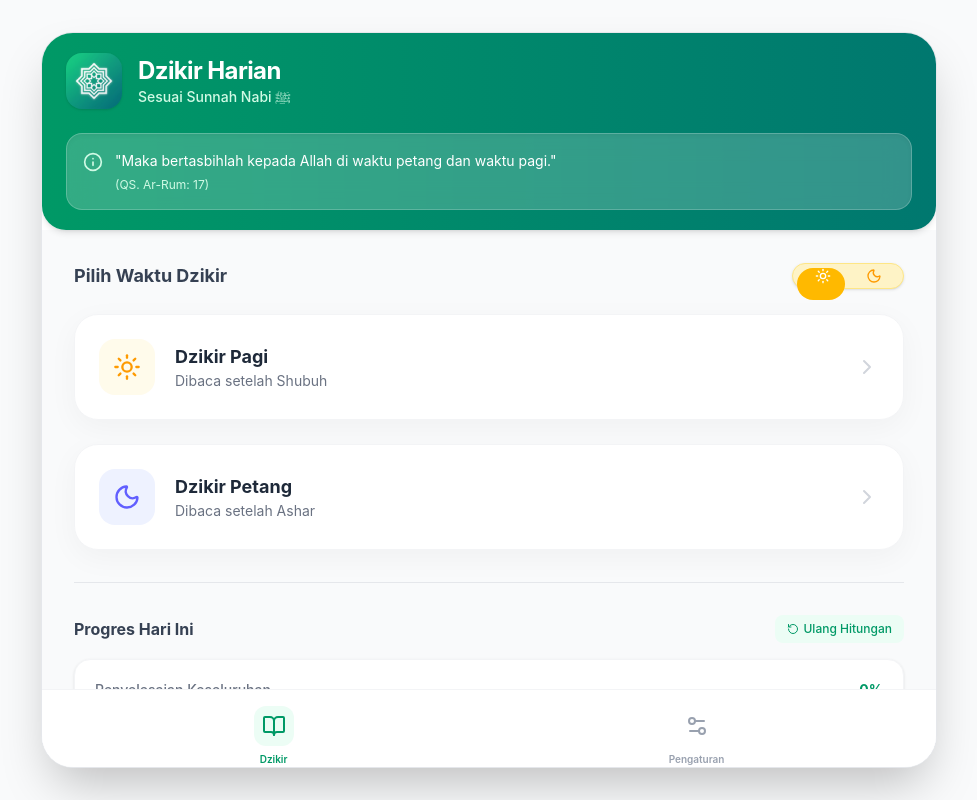
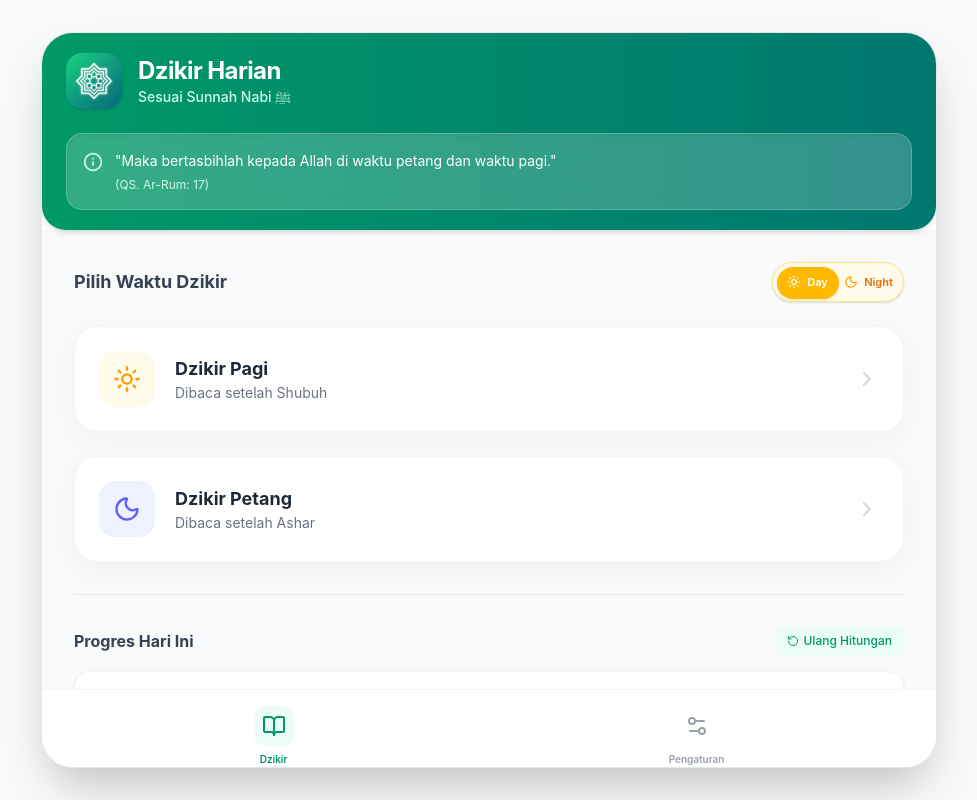
Before and after one commit to adhityogb/DzikirHarian, a React (Vite) app: page / in a window 1280 px wide. Shown: the whole page, without its empty margins (151-1128 px from the left). Built offline with nearby package versions, Linux system fonts and the light colour scheme; a web font is replaced by a local one.

Commit message:
fix: rapikan switch day-night dan realtime progress beranda

```diff
--- a/src/App.jsx
+++ b/src/App.jsx
@@ -647,9 +647,7 @@ export default function App() {
 
   const morningProgress = getProgressForTime('pagi');
   const eveningProgress = getProgressForTime('petang');
-  const isMorningDone = morningProgress === 100;
-  const isEveningDone = eveningProgress === 100;
-  const dailyProgress = (isMorningDone ? 50 : 0) + (isEveningDone ? 50 : 0);
+  const dailyProgress = Math.round((morningProgress * 0.5) + (eveningProgress * 0.5));
 
   const handleInstallApp = async () => {
     if (!installPromptEvent) return;
@@ -669,7 +667,7 @@ export default function App() {
 
   return (
     <div className={`min-h-screen bg-gray-50 font-sans text-gray-800 flex justify-center items-stretch lg:items-center overflow-x-hidden selection:bg-emerald-200 px-0 sm:px-4 lg:px-8 ${isNightView ? 'night-view' : ''}`}>
-      <div className="w-full max-w-4xl h-[100dvh] lg:h-[92vh] bg-white relative flex flex-col overflow-hidden sm:rounded-[2rem] lg:shadow-2xl lg:border border-gray-200">
+      <div className="app-shell w-full max-w-4xl h-[100dvh] lg:h-[92vh] bg-white relative flex flex-col overflow-hidden sm:rounded-[2rem] lg:shadow-2xl lg:border border-gray-200">
         {!isReadingMode && (
           <header className="px-6 py-5 bg-gradient-to-r from-emerald-600 to-teal-700 text-white rounded-b-3xl shadow-md z-10 relative shrink-0">
             <div className="flex justify-between items-center mb-6">
@@ -728,12 +726,18 @@ export default function App() {
                 <h2 className="font-bold text-gray-700 text-lg">Pilih Waktu Dzikir</h2>
                 <button
                   onClick={() => setIsNightView((prev) => !prev)}
-                  className={`relative inline-flex items-center w-28 p-1 rounded-full transition-all duration-300 shadow-sm focus:outline-none focus-visible:ring-2 focus-visible:ring-emerald-400 ${isNightView ? 'bg-slate-900 border border-slate-700' : 'bg-amber-100 border border-amber-200'}`}
+                  className={`relative inline-flex items-center w-[132px] h-10 px-1 rounded-full border transition-all duration-300 shadow-sm focus:outline-none focus-visible:ring-2 focus-visible:ring-emerald-400 ${isNightView ? 'bg-slate-900 border-slate-700' : 'bg-amber-50 border-amber-200'}`}
                   aria-label="Toggle night/day view"
                 >
-                  <span className={`absolute top-1 left-1 h-8 w-12 rounded-full transition-transform duration-300 ${isNightView ? 'translate-x-[56px] bg-slate-700' : 'translate-x-0 bg-amber-400'}`} />
-                  <span className="relative z-10 w-1/2 flex justify-center"><Sun className={`w-4 h-4 ${isNightView ? 'text-indigo-200' : 'text-white'}`} /></span>
-                  <span className="relative z-10 w-1/2 flex justify-center"><Moon className={`w-4 h-4 ${isNightView ? 'text-white' : 'text-amber-500'}`} /></span>
+                  <span className={`absolute top-1 h-8 w-[62px] rounded-full transition-transform duration-300 shadow-sm ${isNightView ? 'translate-x-[64px] bg-slate-700' : 'translate-x-0 bg-amber-400'}`} />
+                  <span className="relative z-10 w-1/2 flex items-center justify-center gap-1.5 text-[11px] font-semibold">
+                    <Sun className={`w-3.5 h-3.5 ${isNightView ? 'text-slate-300' : 'text-white'}`} />
+                    <span className={`${isNightView ? 'text-slate-300' : 'text-white'}`}>Day</span>
+                  </span>
+                  <span className="relative z-10 w-1/2 flex items-center justify-center gap-1.5 text-[11px] font-semibold">
+                    <Moon className={`w-3.5 h-3.5 ${isNightView ? 'text-white' : 'text-amber-500'}`} />
+                    <span className={`${isNightView ? 'text-white' : 'text-amber-600'}`}>Night</span>
+                  </span>
                 </button>
               </div>
 
@@ -789,7 +793,7 @@ export default function App() {
                   </div>
 
                   <p className="text-xs text-gray-500 mt-3">
-                    Status: {isMorningDone ? 'Dzikir pagi selesai (50%)' : 'Dzikir pagi belum selesai'} • {isEveningDone ? 'Dzikir petang selesai' : 'Dzikir petang belum selesai'}
+                    Progress realtime: Pagi {morningProgress}% • Petang {eveningProgress}%
                   </p>
                 </div>
 
@@ -1133,6 +1137,27 @@ export default function App() {
         .animate-scale-in {
           animation: scaleIn 0.3s cubic-bezier(0.175, 0.885, 0.32, 1.275) forwards;
         }
+
+        @media (orientation: landscape) and (max-height: 560px) {
+          .app-shell {
+            height: 100dvh !important;
+            border-radius: 0 !important;
+          }
+
+          .app-shell header {
+            padding-top: 1rem !important;
+            padding-bottom: 1rem !important;
+          }
+
+          .app-shell .pb-safe {
+            padding-bottom: env(safe-area-inset-bottom, 8px);
+          }
+
+          .app-shell nav {
+            padding-top: 0.45rem !important;
+            padding-bottom: 0.45rem !important;
+          }
+        }
       `}} />
     </div>
   );
```
